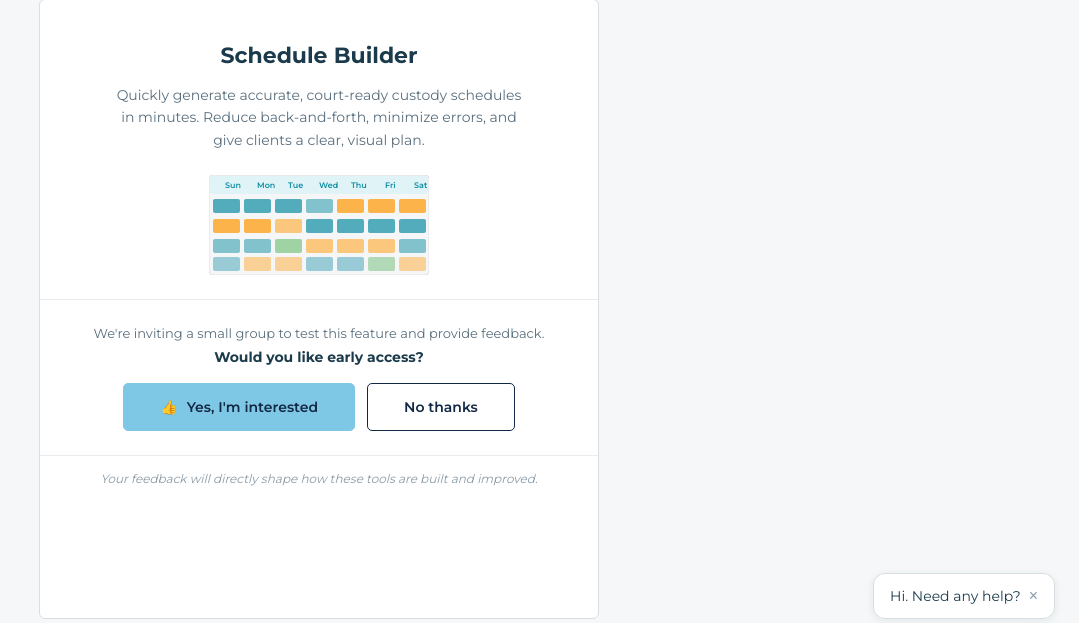
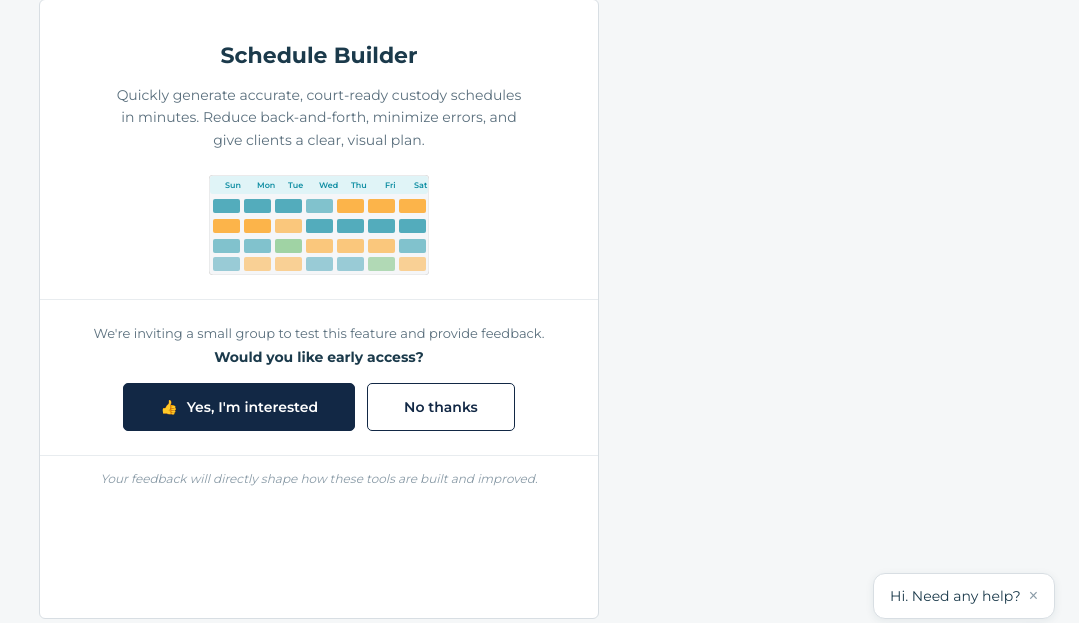
Before and after one commit to aschneider-bit/pro-test-march-2026, a FastAPI app: page /custody-navigator in a window 1280 px wide. Shown: the part 105-728 px from the top of the page, without its empty margins (201-1280 px from the left). Run offline with FastAPI, Linux system fonts and the light colour scheme.

Commit message:
auto: update style.css

```diff
--- a/static/style.css
+++ b/static/style.css
@@ -1519,15 +1519,15 @@ textarea.form-input {
     padding: 14px 36px;
     font-size: 14px;
     font-weight: 600;
-    background: #7FC8E5;
-    border-color: #7FC8E5;
-    color: #122845;
+    background: #122845;
+    border-color: #122845;
+    color: #fff;
     border-radius: 5px;
 }
 
 .splash-btn-yes:hover {
-    background: #6BBDD9;
-    border-color: #6BBDD9;
+    background: #0E1F38;
+    border-color: #0E1F38;
 }
 
 .splash-btn-no {
```
